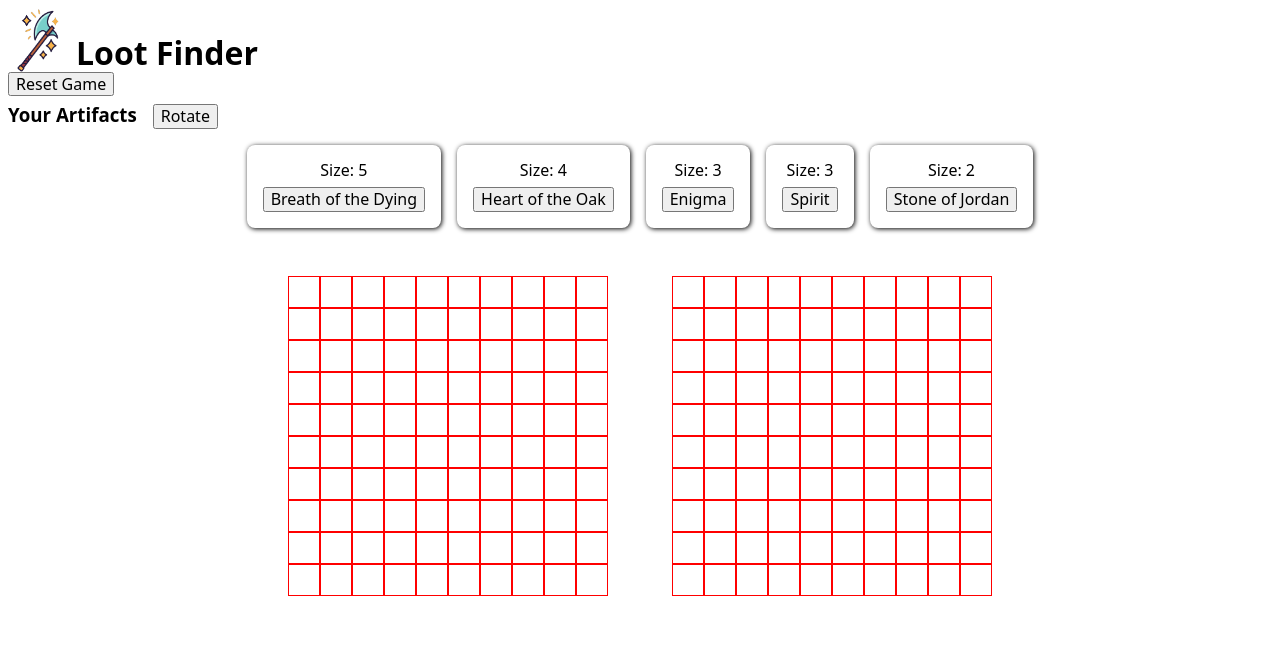
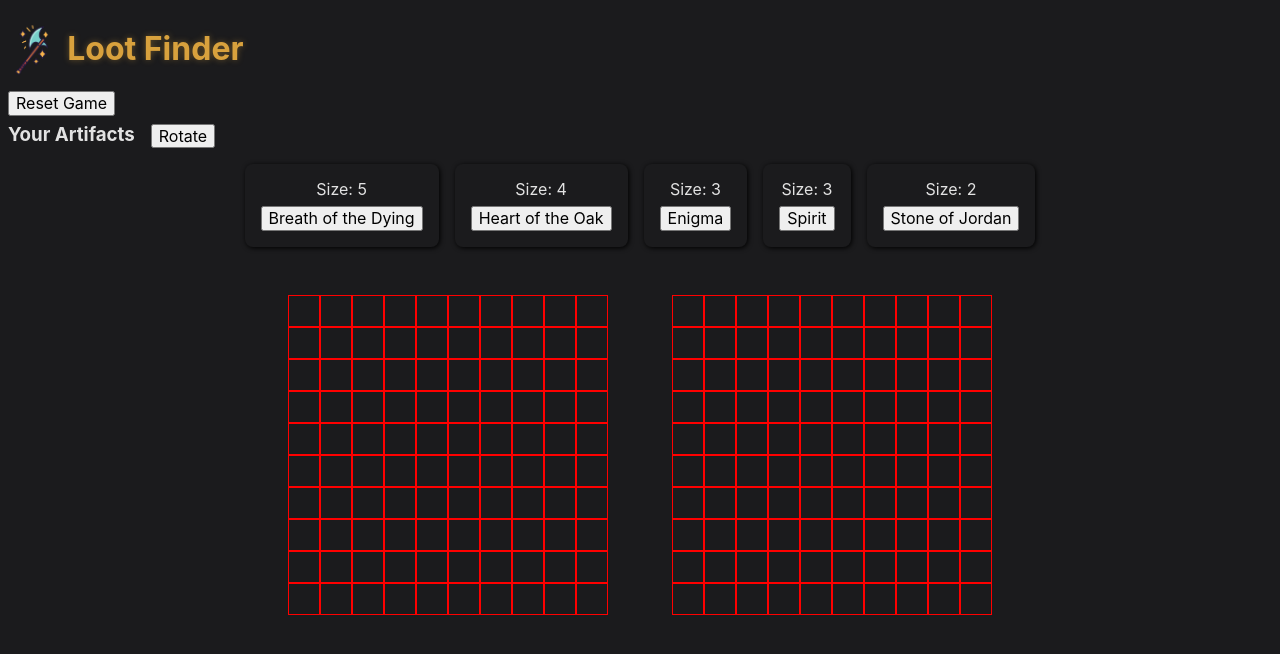
Before and after one commit to thongster/odin-battleship, a website built with webpack: page src/index.html in a window 1280 px wide. Both pictures are taken after a click on the button "Reset Game". Built offline with nearby package versions, Linux system fonts and the light colour scheme.

Commit message:
css styling for body and header

```diff
--- a/src/gamedriver.js
+++ b/src/gamedriver.js
@@ -10,6 +10,14 @@ import {
   selectItemToSet,
   toggleAttack
 } from './ui.js';
+
+const gameState = {
+  phase: "placement", // "placement", "player-turn", "computer-turn", "game-over"
+  currentItem: null,
+  itemsPlaced: 0,
+  totalItems: 5,
+  computerMoves: []
+};
 
 // generate items at start of game
 function generateItems(player) {
@@ -57,13 +65,11 @@ function newGamePhase(game) {
 function checkPhase(game) {
   if (game.player.gameboard.itemCount === 5) {
     playingGamePhase(game);
-    toggleAttack()
   }
   if (
     game.player.gameboard.itemCount === 0 ||
     game.computer.gameboard.itemCount === 0
   ) {
-    toggleAttack()
     // gameOver()
   }
 }
@@ -89,4 +95,5 @@ export {
   randomComputerSet,
   newGamePhase,
   checkPhase,
+  gameState
 };
--- a/src/index.js
+++ b/src/index.js
@@ -11,7 +11,7 @@ import {
   computerAttack,
   selectItemToSet,
   clearGridDOM,
-  toggleAttack
+  toggleAttack,
 } from './ui.js';
 import {
   generateItems,
@@ -19,31 +19,27 @@ import {
   newGame,
   randomComputerSet,
   newGamePhase,
-
+  gameState,
+  setPhase,
+  checkPlacementPhase,
+  checkWinCondition,
 } from './gamedriver.js';
 
 let game = newGame(); // start new game (new player, computer, itemarrays)
 newGamePhase(game); // enter New Game Phase
-let currentItem;
-console.log(currentItem)
+
 let itemsAlreadySet = [];
-selectItemToSet(game, currentItem, itemsAlreadySet);
-toggleAttack()
+selectItemToSet(game, gameState, itemsAlreadySet);
 
 const resetGameBtn = document.getElementById('resetGame');
 resetGameBtn.addEventListener('click', () => {
-  game = newGame(); // start new game (new player, computer, itemarrays)
-  randomComputerSet(game); // computer sets new board
-  connectGrid(game.player); // connect grid to grid array after items are set
-  connectGrid(game.computer); // connect grid to grid array after items are set
-  clearGridDOM()
-  toggleAttack()
-  currentItem = undefined;
-  itemsAlreadySet = []
-  selectItemToSet(game, currentItem, itemsAlreadySet);
-  colorItemsOnGrid()
-  console.log(game.player.gameboard.grid)
+  game = newGame();
+
+  gameState.phase = "placement";
+  gameState.currentItem = null;
+  gameState.itemsPlaced = 0;
+  gameState.computerMoves = [];
+
+  clearGridDOM();
+  connectGrid(game.player);
 });
-
-// let computerMoves = [];
-// playerAttack(game, computerMoves);
--- a/src/style.css
+++ b/src/style.css
@@ -1,10 +1,16 @@
-html,
-body,
-.container {
-  height: 100vh;
-  display: flex;
-  flex-direction: column;
+html, body, .container {
+  height: 100%;
+  margin: 0;
+  background: #1b1b1d;
+  color: #e2e2e2;
+  font-family: 'Inter', sans-serif;
 }
+
+h1, h2, h3, p {
+  margin: 0;
+  padding: 0;
+}
+
 
 .container {
   margin: 0.5rem;
@@ -12,24 +18,19 @@ body,
 
 header {
   display: flex;
-  flex-direction: row;
-  height: 4rem;
-  gap: 0.25rem;
-  justify-content: start;
-  align-items: end;
-}
-
-h1,
-h2,
-h3,
-p {
-  margin: 0;
-  padding: 0;
+  align-items: center;
+  gap: 0.5rem;
+  padding: 1rem 0;
 }
 
 header > img {
-  aspect-ratio: 1;
-  height: 4rem;
+  height: 3.2rem;
+}
+
+h1 {
+  font-size: 2rem;
+  color: #D8A13D; /* Gold title */
+  text-shadow: 0 0 6px rgba(216,161,61, 0.4);
 }
 
 .app {
--- a/src/ui.js
+++ b/src/ui.js
@@ -12,9 +12,7 @@ function createGrids(player) {
   for (let i = 0; i < 10; i++) {
     const cell = document.createElement('div');
     cell.classList.add('cell');
-    if (player == 'computer') {
-        cell.classList.add('disabled')
-    }
+
     grid.append(cell);
     for (let i = 0; i < 9; i++) {
       const cell = document.createElement('div');
```
